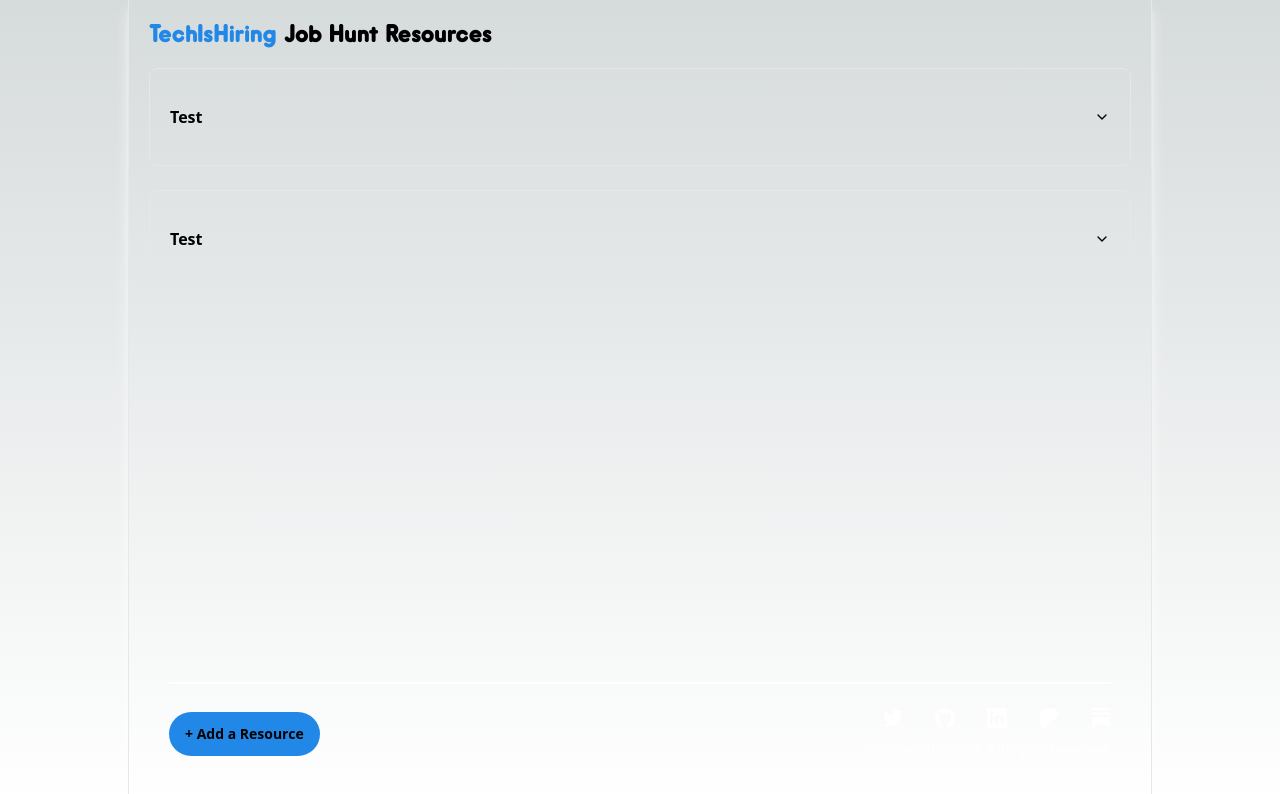
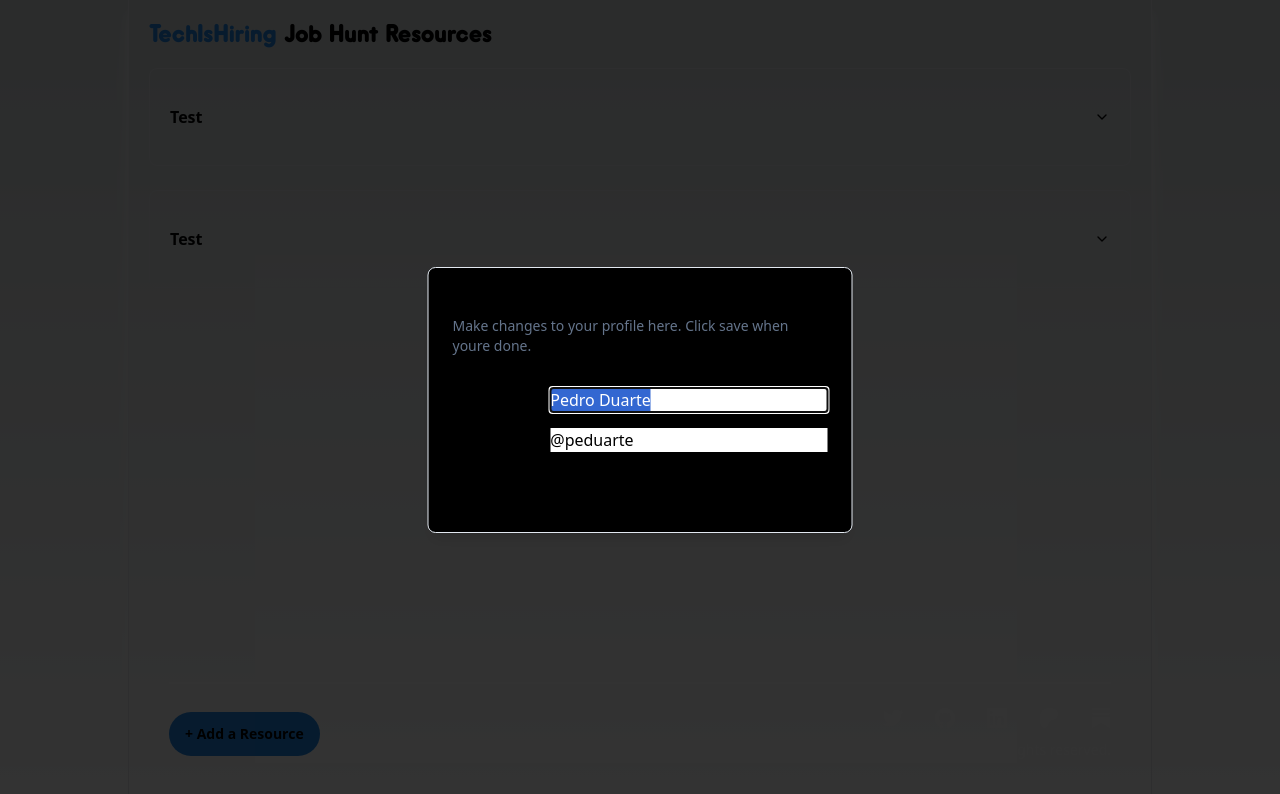
Before and after one commit to TechIsHiring/job-hunt-resources, a Next.js app: page / in a window 1280 px wide. Both pictures are taken after a click on the button "+ Add a Resource". Shown: the top 794 px of the page. Built offline with nearby package versions, Linux system fonts and the light colour scheme.

Commit message:
Added modal to project.

```diff
--- a/package.json
+++ b/package.json
@@ -10,6 +10,7 @@
   },
   "dependencies": {
     "@radix-ui/react-accordion": "^1.2.0",
+    "@radix-ui/react-dialog": "^1.1.1",
     "class-variance-authority": "^0.7.0",
     "clsx": "^2.1.1",
     "lucide-react": "^0.408.0",
--- a/src/components/organisms/footer/index.tsx
+++ b/src/components/organisms/footer/index.tsx
@@ -1,13 +1,59 @@
 import { Button } from "@/components/atoms/button";
 import { Divider } from "@/components/atoms/divider";
 import { FooterInfo } from "@/components/molecules/footer-info";
+import {
+  Dialog,
+  DialogContent,
+  DialogDescription,
+  DialogFooter,
+  DialogHeader,
+  DialogTitle,
+  DialogTrigger,
+} from "@/components/ui/dialog";
 
 export const Footer = () => {
   return (
     <footer className="flex flex-col gap-3 p-5 sticky bottom-0">
       <Divider />
       <div className="flex sm:flex-row gap-8 flex-col pt-3 items-center justify-between">
-        <Button className="w-fit">+ Add a Resource</Button>
+        <Dialog>
+          <DialogTrigger asChild>
+            <Button className="w-fit">+ Add a Resource</Button>
+          </DialogTrigger>
+          <DialogContent className="bg-black sm:max-w-[425px]">
+            <DialogHeader>
+              <DialogTitle>Edit profile</DialogTitle>
+              <DialogDescription>
+                Make changes to your profile here. Click save when youre done.
+              </DialogDescription>
+            </DialogHeader>
+            <div className="grid gap-4 py-4">
+              <div className="grid grid-cols-4 items-center gap-4">
+                <label htmlFor="name" className="text-right">
+                  Name
+                </label>
+                <input
+                  id="name"
+                  defaultValue="Pedro Duarte"
+                  className="col-span-3"
+                />
+              </div>
+              <div className="grid grid-cols-4 items-center gap-4">
+                <label htmlFor="username" className="text-right">
+                  Username
+                </label>
+                <input
+                  id="username"
+                  defaultValue="@peduarte"
+                  className="col-span-3"
+                />
+              </div>
+            </div>
+            <DialogFooter>
+              <input type="submit" />
+            </DialogFooter>
+          </DialogContent>
+        </Dialog>
         <FooterInfo />
       </div>
     </footer>
--- /dev/null
+++ b/src/components/ui/dialog.tsx
@@ -0,0 +1,122 @@
+"use client"
+
+import * as React from "react"
+import * as DialogPrimitive from "@radix-ui/react-dialog"
+import { X } from "lucide-react"
+
+import { cn } from "@/lib/shadcn-ui/utils"
+
+const Dialog = DialogPrimitive.Root
+
+const DialogTrigger = DialogPrimitive.Trigger
+
+const DialogPortal = DialogPrimitive.Portal
+
+const DialogClose = DialogPrimitive.Close
+
+const DialogOverlay = React.forwardRef<
+  React.ElementRef<typeof DialogPrimitive.Overlay>,
+  React.ComponentPropsWithoutRef<typeof DialogPrimitive.Overlay>
+>(({ className, ...props }, ref) => (
+  <DialogPrimitive.Overlay
+    ref={ref}
+    className={cn(
+      "fixed inset-0 z-50 bg-black/80  data-[state=open]:animate-in data-[state=closed]:animate-out data-[state=closed]:fade-out-0 data-[state=open]:fade-in-0",
+      className
+    )}
+    {...props}
+  />
+))
+DialogOverlay.displayName = DialogPrimitive.Overlay.displayName
+
+const DialogContent = React.forwardRef<
+  React.ElementRef<typeof DialogPrimitive.Content>,
+  React.ComponentPropsWithoutRef<typeof DialogPrimitive.Content>
+>(({ className, children, ...props }, ref) => (
+  <DialogPortal>
+    <DialogOverlay />
+    <DialogPrimitive.Content
+      ref={ref}
+      className={cn(
+        "fixed left-[50%] top-[50%] z-50 grid w-full max-w-lg translate-x-[-50%] translate-y-[-50%] gap-4 border border-slate-200 bg-white p-6 shadow-lg duration-200 data-[state=open]:animate-in data-[state=closed]:animate-out data-[state=closed]:fade-out-0 data-[state=open]:fade-in-0 data-[state=closed]:zoom-out-95 data-[state=open]:zoom-in-95 data-[state=closed]:slide-out-to-left-1/2 data-[state=closed]:slide-out-to-top-[48%] data-[state=open]:slide-in-from-left-1/2 data-[state=open]:slide-in-from-top-[48%] sm:rounded-lg dark:border-slate-800 dark:bg-slate-950",
+        className
+      )}
+      {...props}
+    >
+      {children}
+      <DialogPrimitive.Close className="absolute right-4 top-4 rounded-sm opacity-70 ring-offset-white transition-opacity hover:opacity-100 focus:outline-none focus:ring-2 focus:ring-slate-950 focus:ring-offset-2 disabled:pointer-events-none data-[state=open]:bg-slate-100 data-[state=open]:text-slate-500 dark:ring-offset-slate-950 dark:focus:ring-slate-300 dark:data-[state=open]:bg-slate-800 dark:data-[state=open]:text-slate-400">
+        <X className="h-4 w-4" />
+        <span className="sr-only">Close</span>
+      </DialogPrimitive.Close>
+    </DialogPrimitive.Content>
+  </DialogPortal>
+))
+DialogContent.displayName = DialogPrimitive.Content.displayName
+
+const DialogHeader = ({
+  className,
+  ...props
+}: React.HTMLAttributes<HTMLDivElement>) => (
+  <div
+    className={cn(
+      "flex flex-col space-y-1.5 text-center sm:text-left",
+      className
+    )}
+    {...props}
+  />
+)
+DialogHeader.displayName = "DialogHeader"
+
+const DialogFooter = ({
+  className,
+  ...props
+}: React.HTMLAttributes<HTMLDivElement>) => (
+  <div
+    className={cn(
+      "flex flex-col-reverse sm:flex-row sm:justify-end sm:space-x-2",
+      className
+    )}
+    {...props}
+  />
+)
+DialogFooter.displayName = "DialogFooter"
+
+const DialogTitle = React.forwardRef<
+  React.ElementRef<typeof DialogPrimitive.Title>,
+  React.ComponentPropsWithoutRef<typeof DialogPrimitive.Title>
+>(({ className, ...props }, ref) => (
+  <DialogPrimitive.Title
+    ref={ref}
+    className={cn(
+      "text-lg font-semibold leading-none tracking-tight",
+      className
+    )}
+    {...props}
+  />
+))
+DialogTitle.displayName = DialogPrimitive.Title.displayName
+
+const DialogDescription = React.forwardRef<
+  React.ElementRef<typeof DialogPrimitive.Description>,
+  React.ComponentPropsWithoutRef<typeof DialogPrimitive.Description>
+>(({ className, ...props }, ref) => (
+  <DialogPrimitive.Description
+    ref={ref}
+    className={cn("text-sm text-slate-500 dark:text-slate-400", className)}
+    {...props}
+  />
+))
+DialogDescription.displayName = DialogPrimitive.Description.displayName
+
+export {
+  Dialog,
+  DialogPortal,
+  DialogOverlay,
+  DialogClose,
+  DialogTrigger,
+  DialogContent,
+  DialogHeader,
+  DialogFooter,
+  DialogTitle,
+  DialogDescription,
+}
```
Also changed, not shown: 1 other file (tests, documents, lock files or other folders).
